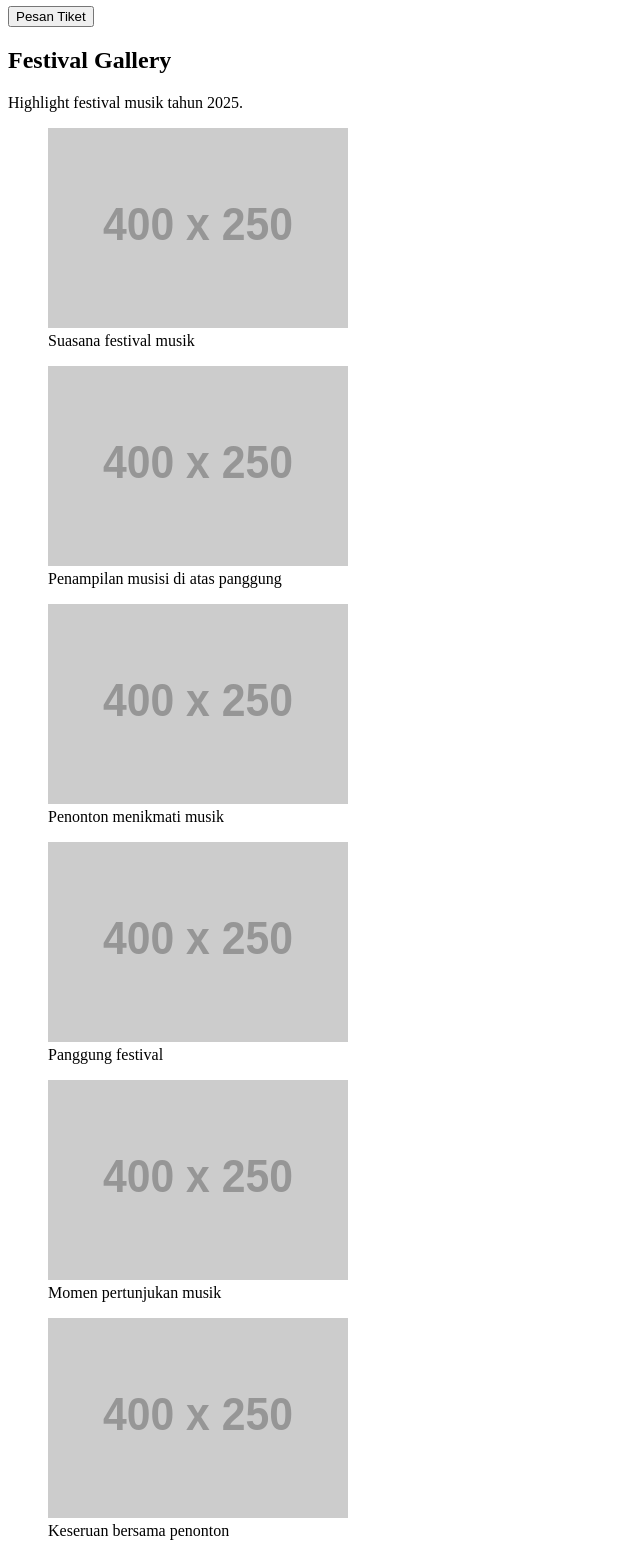
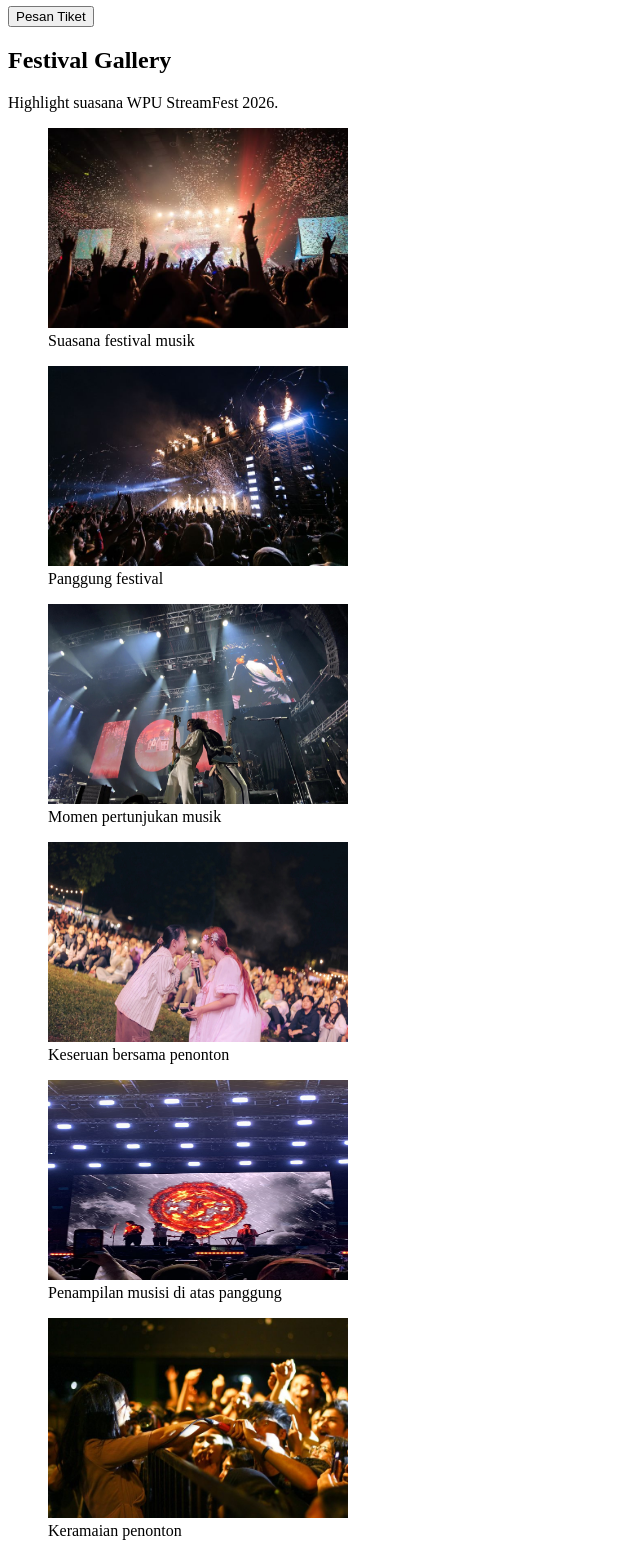
Before and after one commit to Risa-aila/wpu-streamfest-2026, a plain HTML site: page index.html in a window 1280 px wide. Shown: the part 3480-5023 px from the top of the page, without its empty margins (0-640 px from the left). Drawn offline with Linux system fonts and the light colour scheme; placeholder pictures from the web are drawn by us.

Commit message:
Update festival gallery images and descriptions

```diff
--- a/index.html
+++ b/index.html
@@ -254,44 +254,45 @@
 
         <section id="gallery">
             <h2>Festival Gallery</h2>
-            <p>Highlight festival musik tahun 2025.</p>
+            <p>Highlight suasana WPU StreamFest 2026.</p>
 
             <figure>
-                <img src="https://placehold.co/400x250?text=Festival+1"
+                <img src="suasana-festival-musik.jpg"
                      alt="Suasana festival musik" width="300" height="200">
                 <figcaption>Suasana festival musik</figcaption>
             </figure>
 
             <figure>
-                <img src="https://placehold.co/400x250?text=Festival+2"
-                     alt="Penampilan di panggung" width="300" height="200">
-                <figcaption>Penampilan musisi di atas panggung</figcaption>
-            </figure>
-
-            <figure>
-                <img src="https://placehold.co/400x250?text=Festival+3"
-                     alt="Penonton festival" width="300" height="200">
-                <figcaption>Penonton menikmati musik</figcaption>
-            </figure>
-
-            <figure>
-                <img src="https://placehold.co/400x250?text=Festival+4"
+                <img src="f35e1983e3f26e1661cf050618bde210.jpg"
                      alt="Panggung festival" width="300" height="200">
                 <figcaption>Panggung festival</figcaption>
             </figure>
 
             <figure>
-                <img src="https://placehold.co/400x250?text=Festival+5"
-                     alt="Pertunjukan musik" width="300" height="200">
+                <img src="IMG-20261110-WA7785.jpg"
+                     alt="Momen pertunjukan musik" width="300" height="200">
                 <figcaption>Momen pertunjukan musik</figcaption>
             </figure>
 
             <figure>
-                <img src="https://placehold.co/400x250?text=Festival+6"
-                     alt="Penonton festival" width="300" height="200">
+                <img src="IMG-20261110-WA2036.jpg"
+                     alt="Keseruan bersama penonton" width="300" height="200">
                 <figcaption>Keseruan bersama penonton</figcaption>
             </figure>
+
+            <figure>
+                <img src="88f512cdc5e646122e5cf5b5dcc4641b.jpg"
+                     alt="Penampilan musisi di atas panggung" width="300" height="200">
+                <figcaption>Penampilan musisi di atas panggung</figcaption>
+            </figure>
+
+            <figure>
+                <img src="7036ffbbd5ada828525323a35670f029.jpg"
+                     alt="Keramaian penonton" width="300" height="200">
+                <figcaption>Keramaian penonton</figcaption>
+            </figure>
         </section>
+
     </main>
 
     <footer>
@@ -315,4 +316,4 @@
     </footer>
 
 </body>
-</html>
+                        </html>
```
